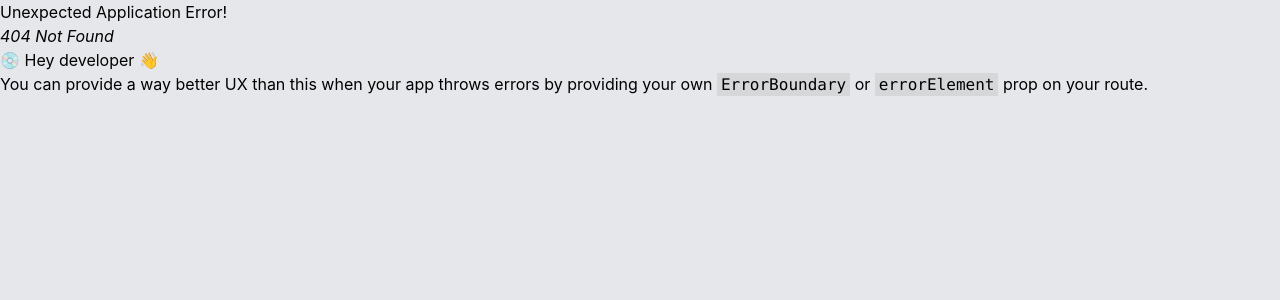
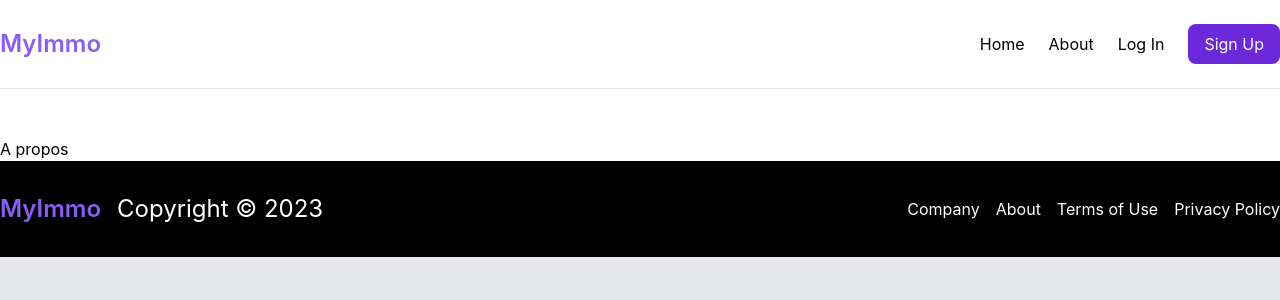
Before and after one commit to elhadjtall/SITE_AGENCE, a React (Vite) app in the folder frontend/: page /about in a window 1280 px wide. Before the commit this address had no page. Shown: the top 300 px of the page. Built offline with nearby package versions, Linux system fonts and the light colour scheme.

Commit message:
Ajout de la page About

```diff
--- a/frontend/src/main.jsx
+++ b/frontend/src/main.jsx
@@ -13,6 +13,7 @@ import Home from "./pages/Home.jsx";
 import PropertyDetail from "./pages/PropertyDetail.jsx"; // Importez la page PropertyDetail
 import Login from "./pages/Login.jsx";
 import Signup from "./pages/Signup.jsx";
+import About from "./pages/About.jsx";
 
 const router = createBrowserRouter([
   {
@@ -34,7 +35,12 @@ const router = createBrowserRouter([
       {
         path: "/signup",
         element: <Signup />,
+      },
+      {
+        path: "/about",
+        element: <About />,
       }
+
     ],
   },
 ]);
--- /dev/null
+++ b/frontend/src/pages/About.jsx
@@ -0,0 +1,11 @@
+import React from 'react'
+
+const About = () => {
+  return (
+    <div>
+      A propos
+    </div>
+  )
+}
+
+export default About
```
